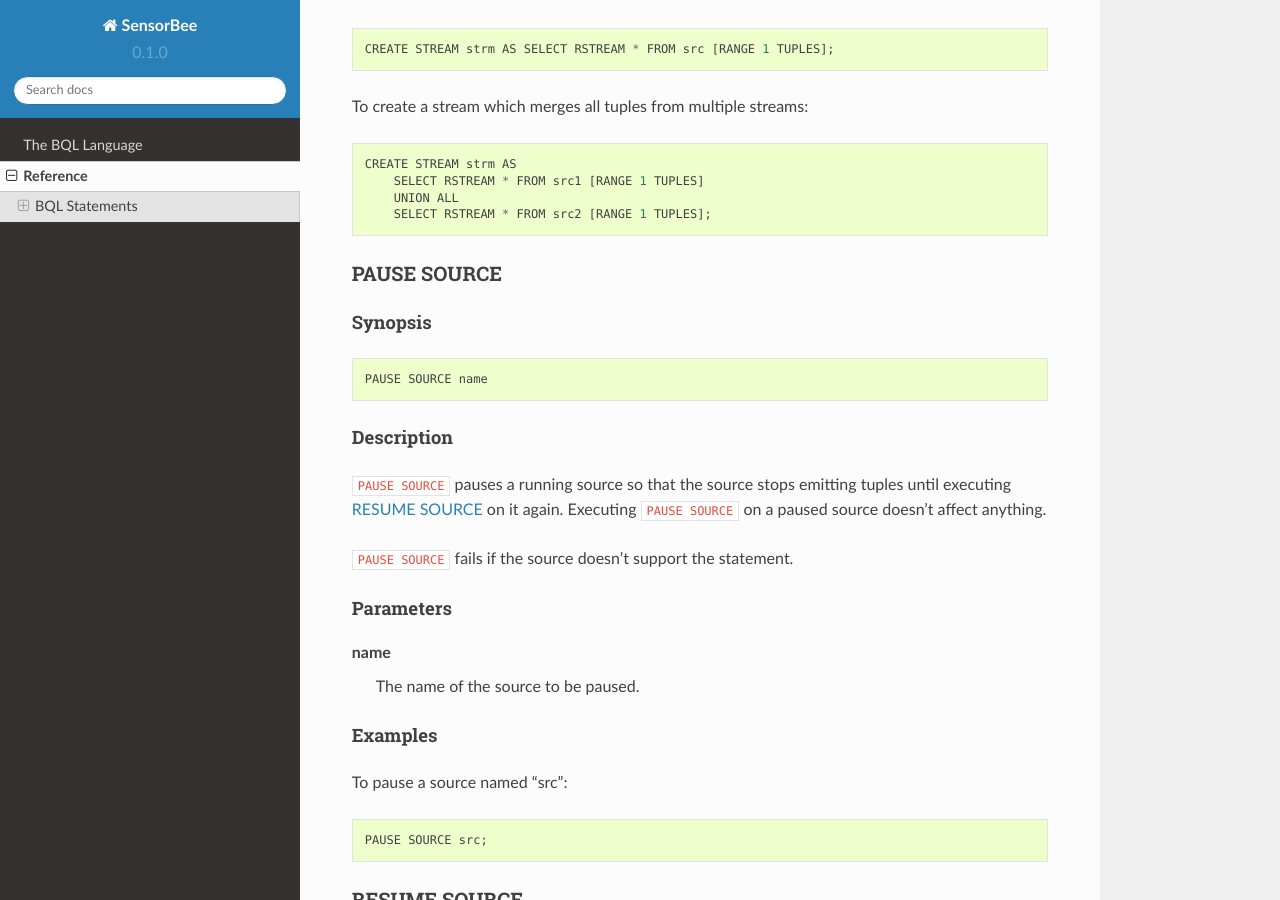
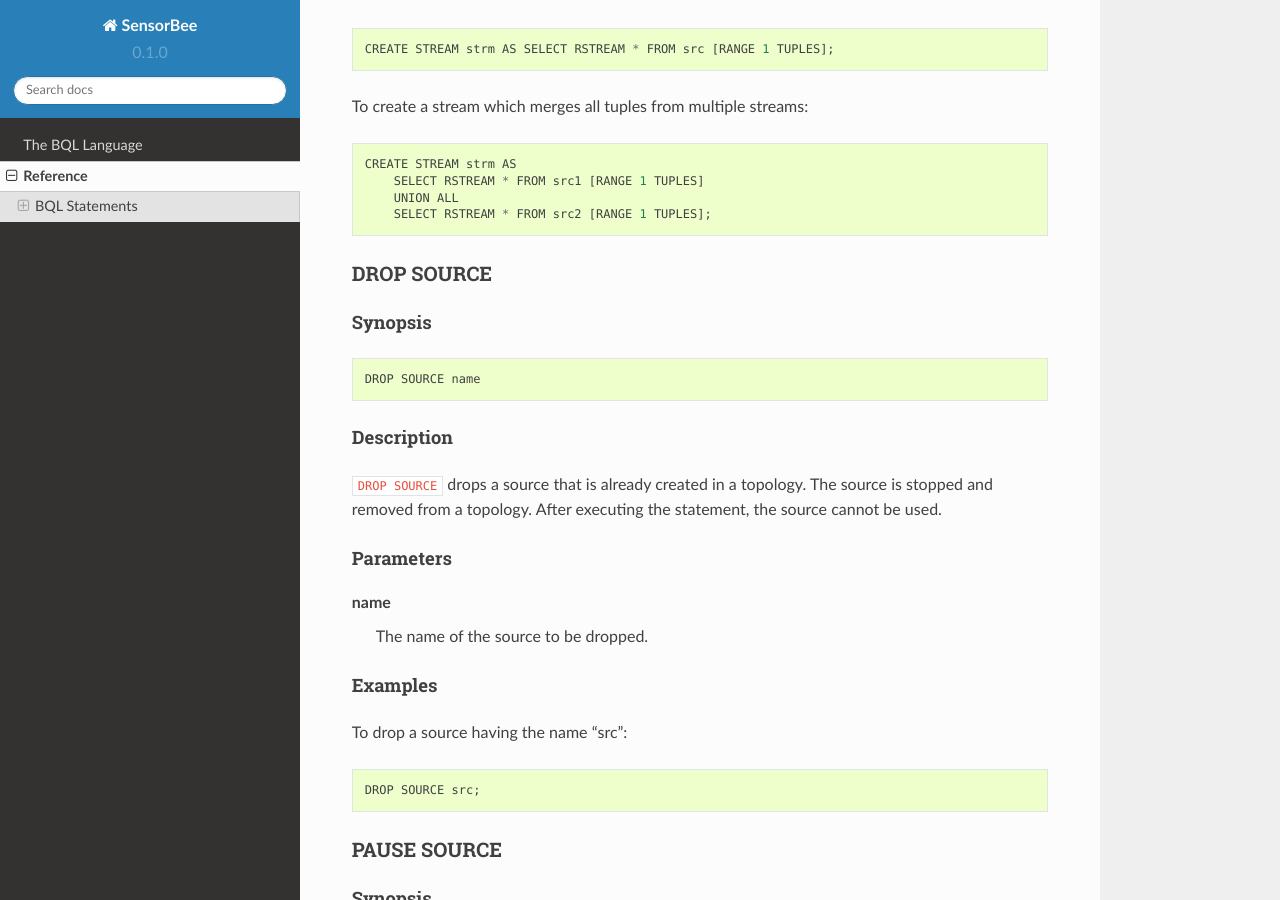
Before and after one commit to sensorbee/docs, a Sphinx documentation site: the page built from source/ref.rst, in a window 1280 px wide and 900 px high, scrolled down 3067 px. Built offline with Sphinx 7.4.7 and the Read the Docs theme 2.0.0, drawn with Linux system fonts in a browser that asks for light colours.

Commit message:
Add the reference of DROP SOURCE

```diff
--- a/source/ref/stmts.rst
+++ b/source/ref/stmts.rst
@@ -5,6 +5,7 @@ BQL Statements
 .. include:: /ref/stmts/create_sink.rst
 .. include:: /ref/stmts/create_source.rst
 .. include:: /ref/stmts/create_stream.rst
+.. include:: /ref/stmts/drop_source.rst
 .. include:: /ref/stmts/pause_source.rst
 .. include:: /ref/stmts/resume_source.rst
 .. include:: /ref/stmts/rewind_source.rst
--- /dev/null
+++ b/source/ref/stmts/drop_source.rst
@@ -0,0 +1,31 @@
+.. _ref_stmts_drop_source:
+
+DROP SOURCE
+===========
+
+Synopsis
+--------
+
+::
+
+    DROP SOURCE name
+
+Description
+-----------
+
+``DROP SOURCE`` drops a source that is already created in a topology. The
+source is stopped and removed from a topology. After executing the statement,
+the source cannot be used.
+
+Parameters
+----------
+
+name
+    The name of the source to be dropped.
+
+Examples
+--------
+
+To drop a source having the name "src"::
+
+    DROP SOURCE src;
```
